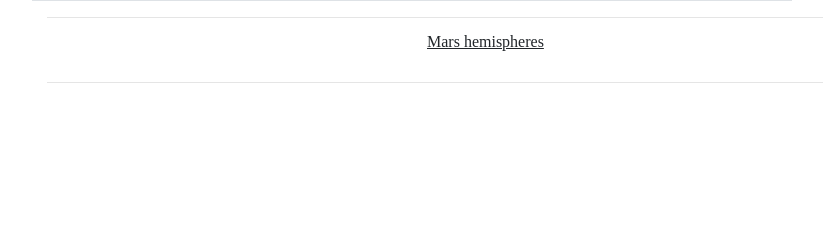
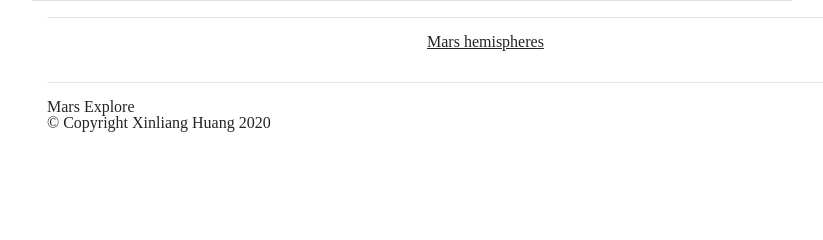
Before and after one commit to goldenb85/web-scraping-challenge, a Flask app: page / in a window 1280 px wide. Shown: the part 365-605 px from the top of the page, without its empty margins (38-861 px from the left). Run offline with Flask 2, Linux system fonts and the light colour scheme; data that the repository does not hold is empty; some libraries are stand-ins or nearby versions.

Commit message:
add footer in html

```diff
--- a/Missions_to_Mars/templates/index.html
+++ b/Missions_to_Mars/templates/index.html
@@ -80,7 +80,12 @@
     </div>
 
   <hr>
+  <footer class="footer">
+    <span class="bottom">Mars Explore</span>
+    <div class="footer">&copy; Copyright Xinliang Huang 2020
 
+    </div>
+  </footer>
 </body>
 
 </html>
```
